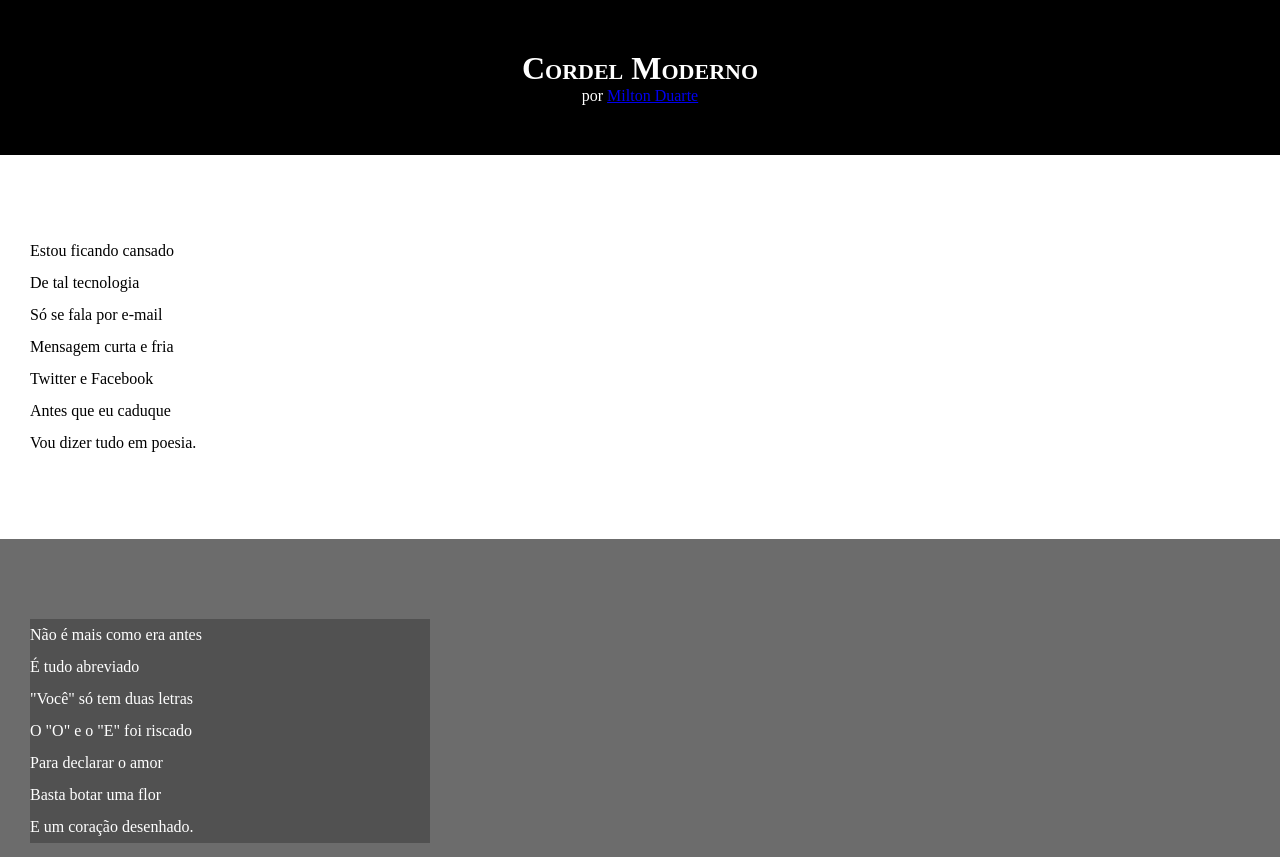
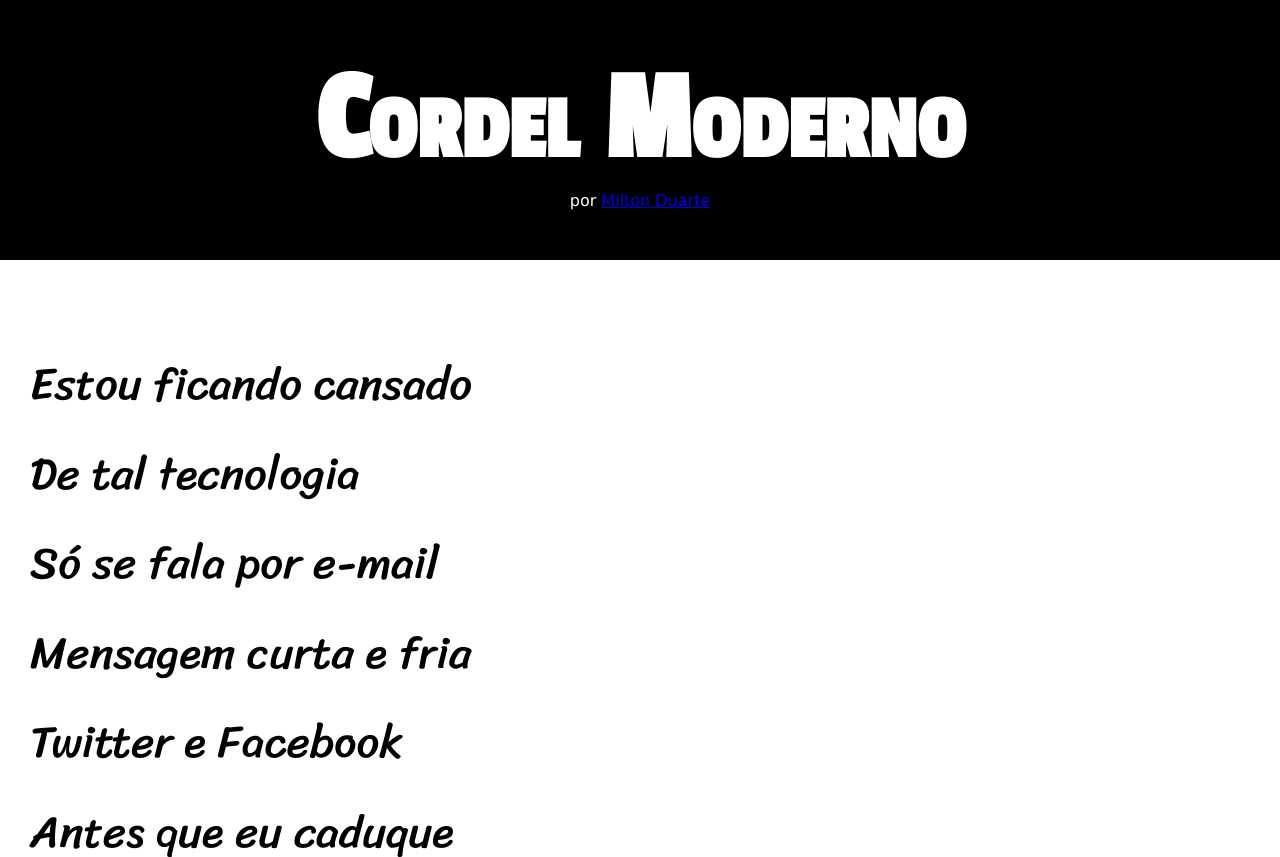
Before and after one commit to MaykonJM/html-css, a plain HTML site: page desafios/d01/index.html in a window 1280 px wide. Shown: the top 857 px of the page. Drawn offline with Linux system fonts and the light colour scheme.

Commit message:
atualização de estilos d1

```diff
--- a/desafios/d01/estilo/style.css
+++ b/desafios/d01/estilo/style.css
@@ -1,13 +1,24 @@
 @charset "UTF-8";
+
+@import url('https://fonts.googleapis.com/css2?family=Passion+One&display=swap');
+@import url('https://fonts.googleapis.com/css2?family=Bebas+Neue&family=Sriracha&display=swap');
+
+:root {
+    --fonte1: verdana, Geneva, Tahoma, sans-serif;
+    --fonte2: 'Passion one', 'cursive';
+    --fonte3: 'Sriracha', 'cursive';
+}
 
 * {
     margin: 0px;
     padding: 0px;
+    font-size: 1em;
 }
 
 html, body {
     min-height: 100vh;
     background-color: darkgray;
+    font-family: var(--fonte1);
 
 }
 
@@ -20,6 +31,8 @@ header {
     header > h1 {
         padding-top: 50px;
         font-variant: small-caps;
+        font-family: var(--fonte2);
+        font-size: 10vw;
     }
 
     header > p {
@@ -41,6 +54,8 @@ header {
         padding-bottom: 10vh;
         line-height: 2em;
         padding-left: 30px;
+        font-family: var(--fonte3);
+        font-size: 3.5vw;
     }
 
     section.normal {
@@ -54,7 +69,8 @@ header {
     }
 
     section.imagem > p {
-        width: 400px;
+        display: inline-block;
+        padding: 5px;
         background-color: rgba(0, 0, 0, 0.253);
 
 
```
